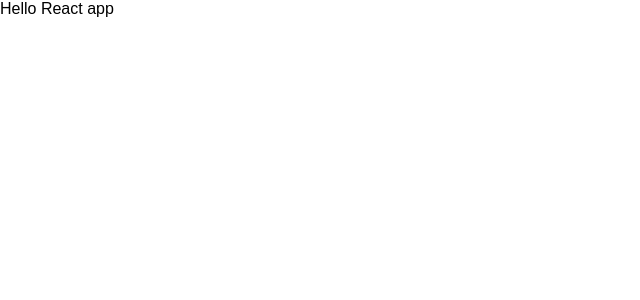
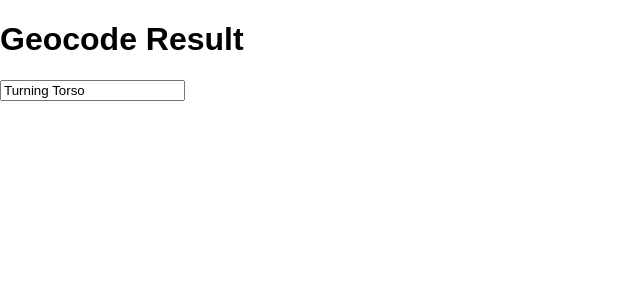
Before and after one commit to boilund/hotel-search, a React (Create React App) app: page / in a window 1280 px wide. Shown: the top 300 px of the page, without its empty margins (0-640 px from the left). Built offline with nearby package versions, Linux system fonts and the light colour scheme.

Commit message:
Add SearchForm

```diff
--- /dev/null
+++ b/src/components/App.jsx
@@ -0,0 +1,22 @@
+import * as React from "react";
+import SearchForm from "./SearchForm";
+
+class App extends React.Component {
+  constructor(props) {
+    super(props);
+    this.state = {
+
+    };
+  }
+
+  render() {
+    return (
+    <div>
+      <h1>Geocode Result</h1>
+      <SearchForm />
+    </div>
+    );
+  }
+}
+
+export default App;
--- /dev/null
+++ b/src/components/SearchForm.jsx
@@ -0,0 +1,29 @@
+import * as React from "react";
+
+class SearchForm extends React.Component {
+
+  constructor(props) {
+    super(props);
+    this.state = {
+      place: 'Turning Torso',
+    };
+  }
+
+  handlePlaceChange(place) {
+    this.setState({place});
+  }
+
+  render() {
+    return (
+      <form>
+        <input
+          type="text"
+          value={this.state.place}
+          onChange={e => this.handlePlaceChange(e.target.value)}
+        />
+      </form>
+    );
+  }
+}
+
+export default SearchForm;
--- a/src/index.js
+++ b/src/index.js
@@ -1,5 +1,6 @@
 import React from 'react';
 import ReactDOM from 'react-dom';
 import './index.css';
+import App from "./components/App";
 
-ReactDOM.render(<div>Hello React app</div>, document.getElementById('root'));
+ReactDOM.render(<App />, document.getElementById('root'));
```
